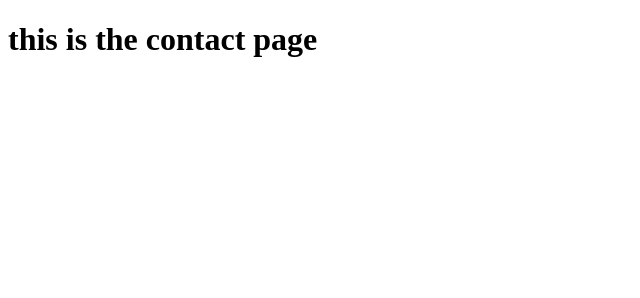
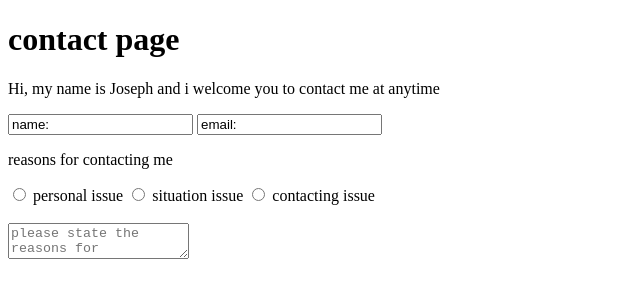
Before and after one commit to josephredmond5/portfolio, a plain HTML site: page pages/contact.html in a window 1280 px wide. Shown: the whole page, without its empty margins (0-640 px from the left). Drawn offline with Linux system fonts and the light colour scheme.

Commit message:
intro to html forms

```diff
--- a/pages/contact.html
+++ b/pages/contact.html
@@ -10,8 +10,22 @@
 <title>contact page</title>
 
 <body>
-    <h1> this is the contact page</h1>
+    <h1>contact page</h1>
+    <p> Hi, my name is Joseph and i welcome you to contact me at anytime</p>
 
+    <form>
+        <input name="name" value="name:">
+        <input name="email" value="email:">
+
+            <p> reasons for contacting me</p>
+            <input type="radio" name="problem" value="personal issue"> personal issue
+            <input type="radio" name="problem" value="situation issue"> situation issue
+            <input type="radio" name="problem" value="contacting issue"> contacting issue
+            <br /> <br />
+            <textarea name="comments" placeholder="please state the reasons for contacting me"></textarea>
+
+
+    </form>
 
 </body>
 
```
